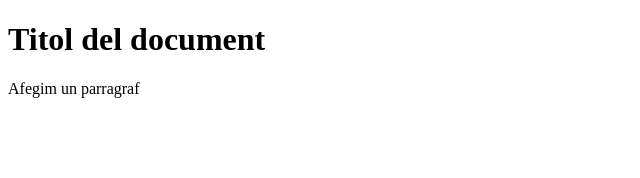
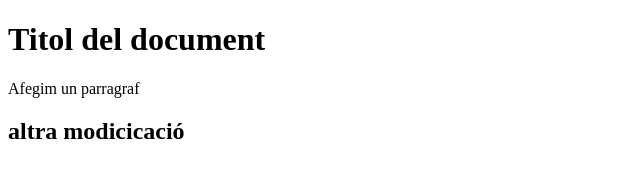
Before and after one commit to jocrejor/ExempleCODE, a plain HTML site: page index.html in a window 1280 px wide. Shown: the whole page, without its empty margins (0-640 px from the left). Drawn offline with Linux system fonts and the light colour scheme.

Commit message:
segona modifcació desde VSC

```diff
--- a/index.html
+++ b/index.html
@@ -8,6 +8,7 @@
 <body>
     <h1>Titol del document</h1>
     <p> Afegim un parragraf</p>
+    <h2>altra modicicació</h2>
 
 </body>
 </html>
```
